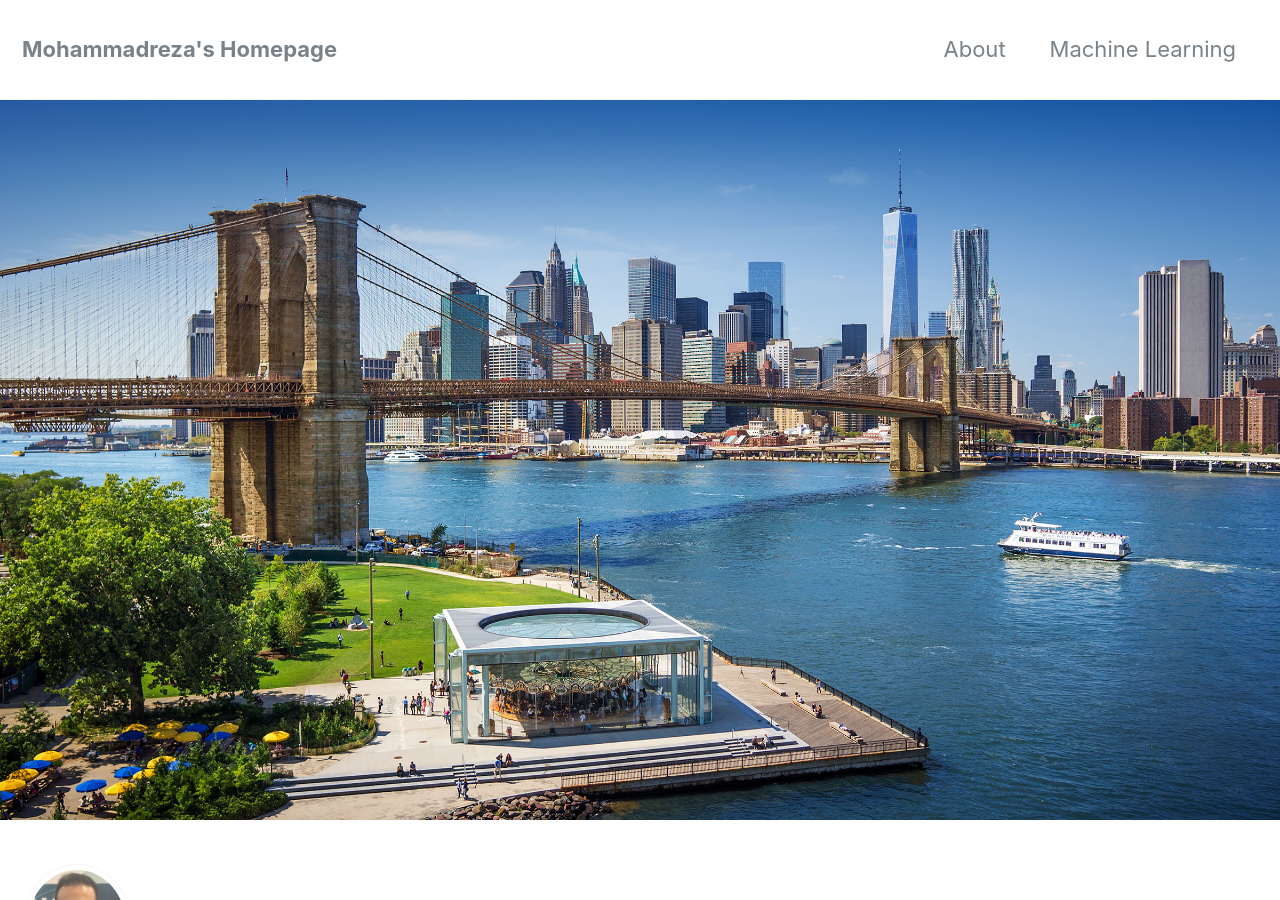
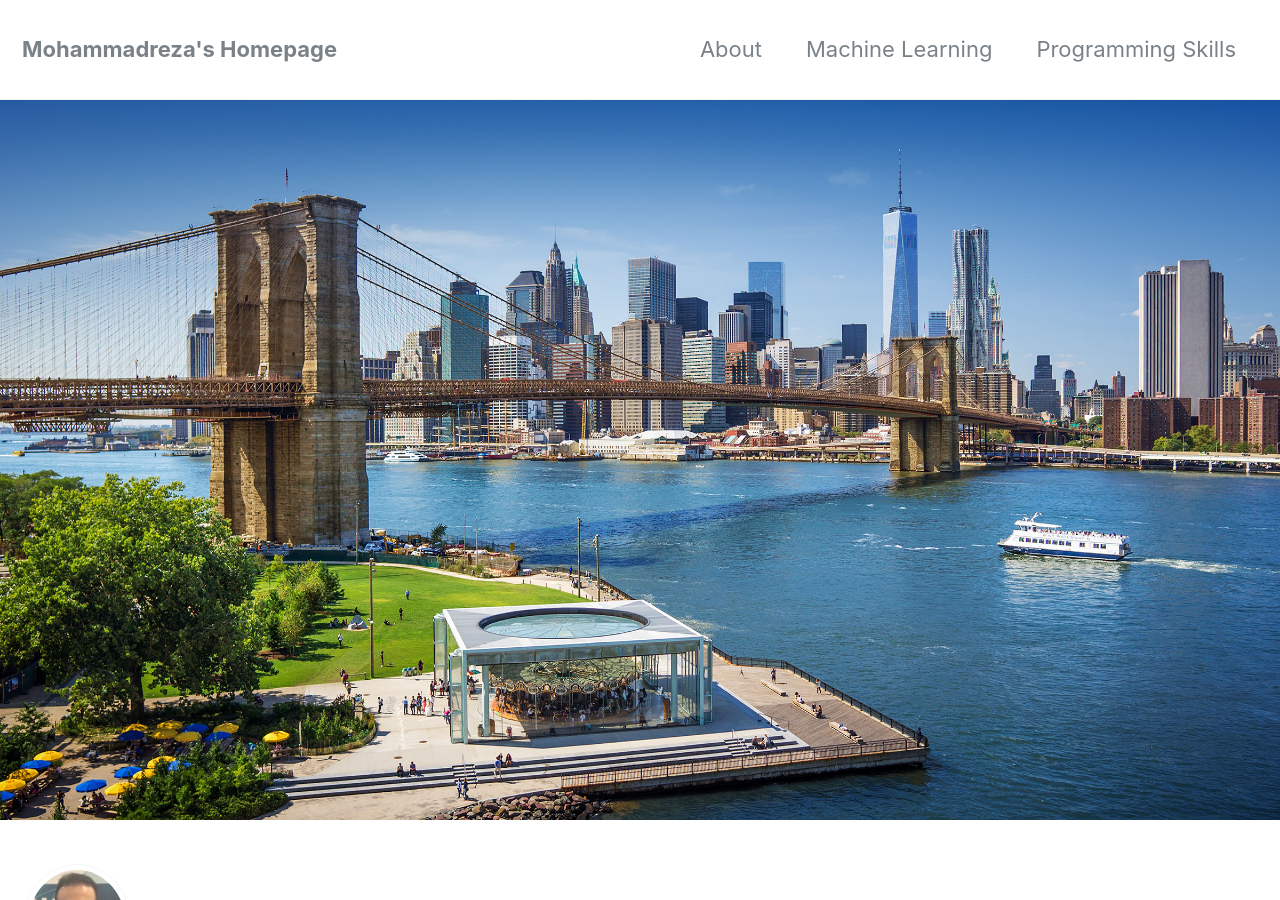
Before and after one commit to MohammadrezaAzimi/MohammadrezaAzimi.github.io, a Jekyll site: the page built from index.html, in a window 1280 px wide and 900 px high. Built offline with Jekyll 4.4.1, drawn with Linux system fonts in a browser that asks for light colours; nearby versions of some CDN libraries; the list of posts is cut into pages by our own code.

Commit message:
new github

```diff
--- a/_data/navigation.yml
+++ b/_data/navigation.yml
@@ -4,6 +4,8 @@ main:
     url: /about/
   - title: "Machine Learning"
     url: /machine-learning/
+  - title: "Programming Skills"
+    url: /prog-skills/
   # - title: "About"
   #   url: https://mmistakes.github.io/minimal-mistakes/about/
   # - title: "Sample Posts"
```
Also changed, not shown: 1 other file.
